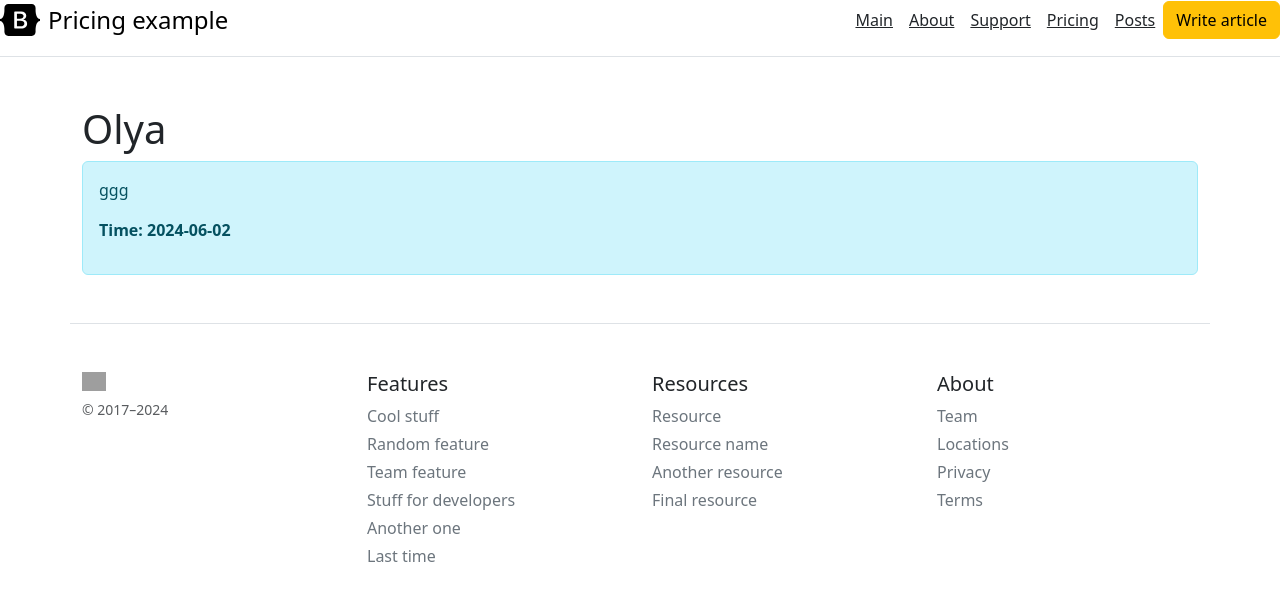
After one commit to olexiyko/blog, a Flask app: page /posts/1 in a window 1280 px wide. The commit adds this page. Shown: the top 601 px of the page. Run offline with Flask 3, Linux system fonts and the light colour scheme; grey boxes are pictures that could not be loaded.

Commit message:
Add post_details and posts

```diff
--- a/app.py
+++ b/app.py
@@ -18,8 +18,8 @@ class Article(db.Model):
         return '<Article %r>' % self.id
 
 
-@app.route('/home')
-@app.route('/')
+
+@app.route('/pricing')
 def index():
     return render_template("index.html")
 
@@ -29,10 +29,14 @@ def about():
 
 @app.route('/posts')
 def posts():
-    articles=Article.query.order_by(Article.date).all()
+    articles=Article.query.order_by(Article.date.desc()).all()
 
     return render_template("posts.html",articles=articles)
+@app.route('/posts/<int:id>')
+def posts_details(id):
+    article=Article.query.get(id)
 
+    return render_template("post_detail.html",article=article)
 
 @app.route('/create-article',methods=['POST','GET'])
 def create_article():
@@ -44,7 +48,7 @@ def create_article():
         try:
             db.session.add(article)
             db.session.commit()
-            return redirect('/')
+            return redirect('/posts')
         except:
             return "Error add-arrticle!"
     else:
--- a/templates/base.html
+++ b/templates/base.html
@@ -20,7 +20,7 @@
         <a class="p-2 text-dark" href="/">Main</a>
         <a class="p-2 text-dark" href="/about">About</a>
         <a class="p-2 text-dark" href="#">Support</a>
-        <a class="p-2 text-dark" href="#">Pricing</a>
+        <a class="p-2 text-dark" href="/pricing">Pricing</a>
       </nav>
           <a class="p-2 text-dark" href="/posts">Posts</a>
          <a class="btn btn-warning" href="/create-article">Write article</a>
--- /dev/null
+++ b/templates/post_detail.html
@@ -0,0 +1,16 @@
+{%extends 'base.html' %}
+
+{% block title %}
+{{article.title}}
+{% endblock %}
+
+{% block body %}
+<div class="container mt-5">
+    <h1>{{article.title}}</h1>
+
+    <div class="alert alert-info">
+       <p>{{article.intro}}</p>
+       <p><b>Time: {{article.date.strftime('%Y-%m-%d')}}</b></p>
+    </div>
+</div>
+{% endblock %}
```
Also changed, not shown: templates/posts.html (+8 -1 lines), instance/blog.db.
